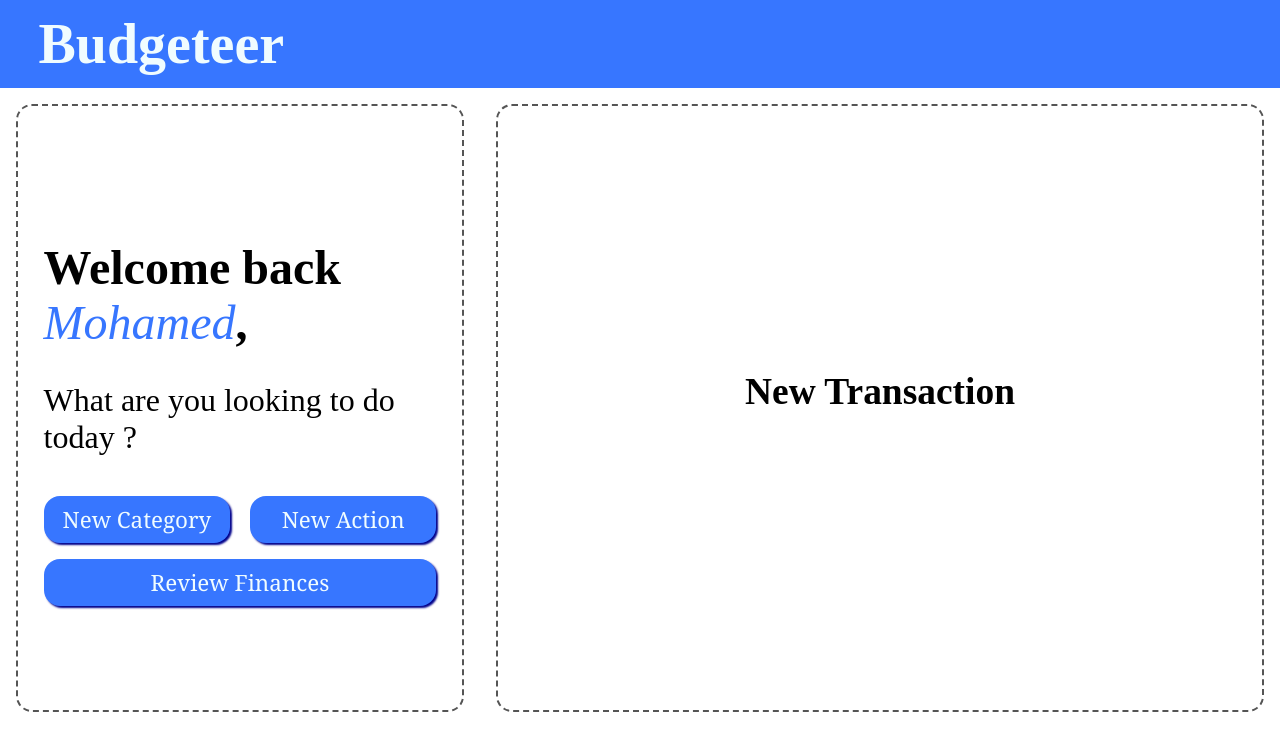
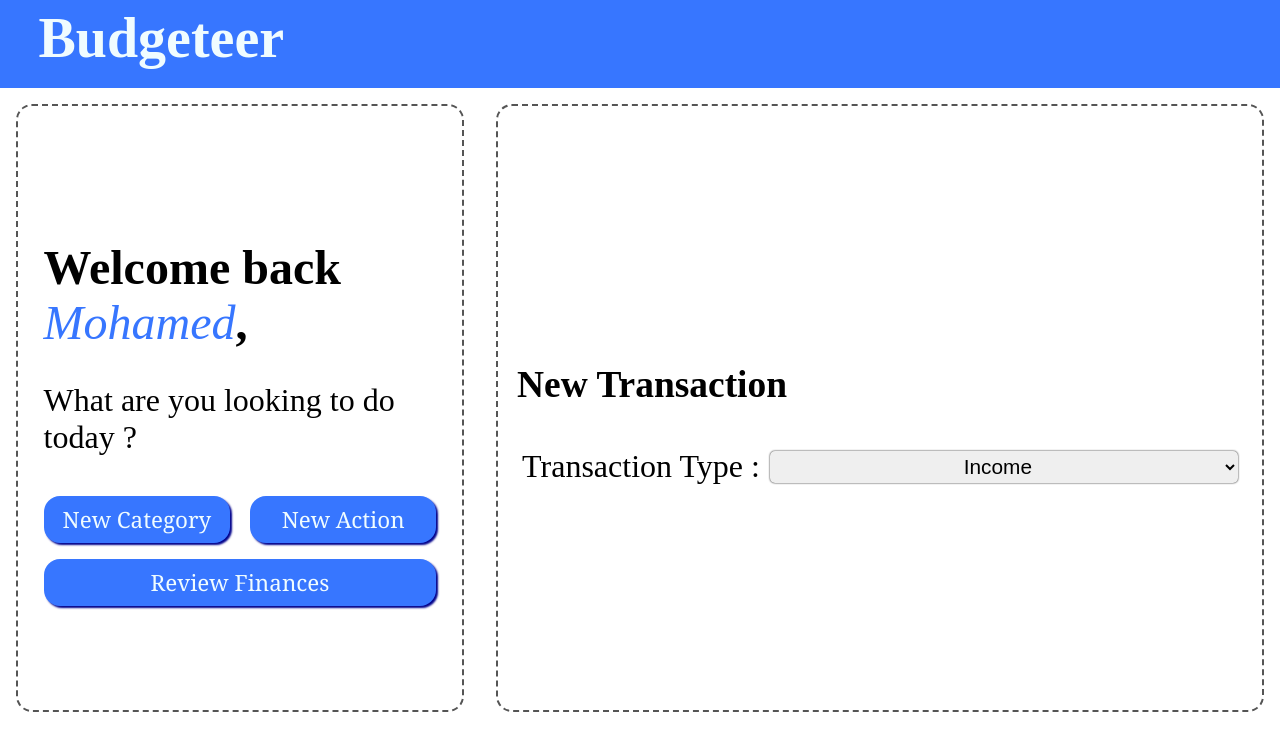
Before and after one commit to MomedAmine/Budgeteer, a React (Vite) app in the folder Budgeteer/: page / in a window 1280 px wide. Both pictures are taken after a click on the button "New Action". Shown: the top 750 px of the page. Built offline with nearby package versions, Linux system fonts and the light colour scheme.

Commit message:
Add transaction 1st commit

```diff
--- a/Budgeteer/src/assets/NewAction.jsx
+++ b/Budgeteer/src/assets/NewAction.jsx
@@ -1,8 +1,25 @@
+import { useState } from "react";
+import NewExpenceTransaction from "./NewExpenceTransaction";
+import NewIncomeTransaction from "./NewIncomeTransaction";
+
 function NewAction() {
+
+    const [InExp,setInExp] = useState()
     return(
-        <div style={{height:"150px",}}>
+        <div style={{width:"95%",}}>
             <h3>New Transaction</h3>
-
+            <form action="/SubmitNewTransaction" className="SubmitNewCategoryForm">
+                <div id="NewTransactionType">
+                    <label htmlFor="NewTransactionTypeSelect">Transaction Type :</label>
+                    <select name="NewTransactionTypeSelect" id="NewTransactionTypeSelect" className="SubmitNewCategoryFormInput">
+                        <option value="Income">Income</option>
+                        <option value="Expence">Expence</option>
+                    </select>
+                </div>
+                <div className="SubmitNewCategoryForm">
+                    {}
+                </div>
+            </form>
         </div>
     );
 }
--- /dev/null
+++ b/Budgeteer/src/assets/NewExpenceTransaction.jsx
@@ -0,0 +1,5 @@
+function NewExpenceTransaction() {
+
+}
+
+export default NewExpenceTransaction;
--- /dev/null
+++ b/Budgeteer/src/assets/NewIncomeTransaction.jsx
@@ -0,0 +1,5 @@
+function NewIncomeTransaction() {
+
+}
+
+export default NewIncomeTransaction;
--- a/Budgeteer/src/index.css
+++ b/Budgeteer/src/index.css
@@ -31,6 +31,7 @@ html {
   color: var(--Secondary-Color);
   font-family: "Brush Script MT", cursive;
   font-size: 7vh;
+  margin: -1.5vh 0px 0px 0px;
 }
 
 /* Welcome container CSS */
@@ -129,6 +130,7 @@ html {
   cursor: pointer;
   text-shadow: 0px 0px 2px var(--Primary-Color);
 }
+/* Form CSS */
 .SubmitNewCategoryForm{
   display: flex;
   text-align: center;
@@ -158,6 +160,9 @@ html {
   border: none;
   box-shadow: 0px 0px 2px black;
   height: 2rem;
+  text-align: center;
+  border-radius: 5px;
+  /* transition: ease-in-out 0.6s; */
 }
 .SubmitNewCategoryForm input[type="button"]{
   min-width: 20%;
```
